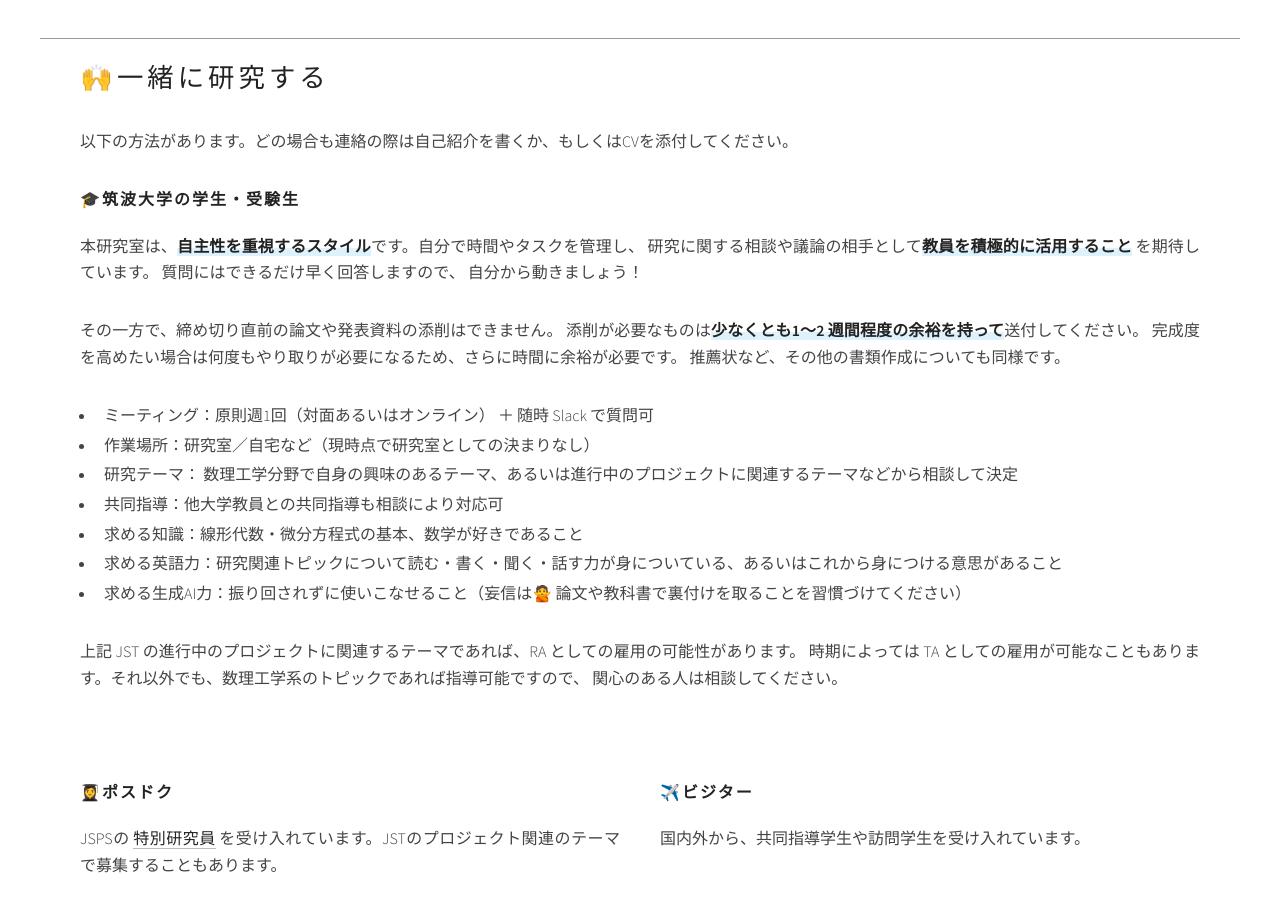
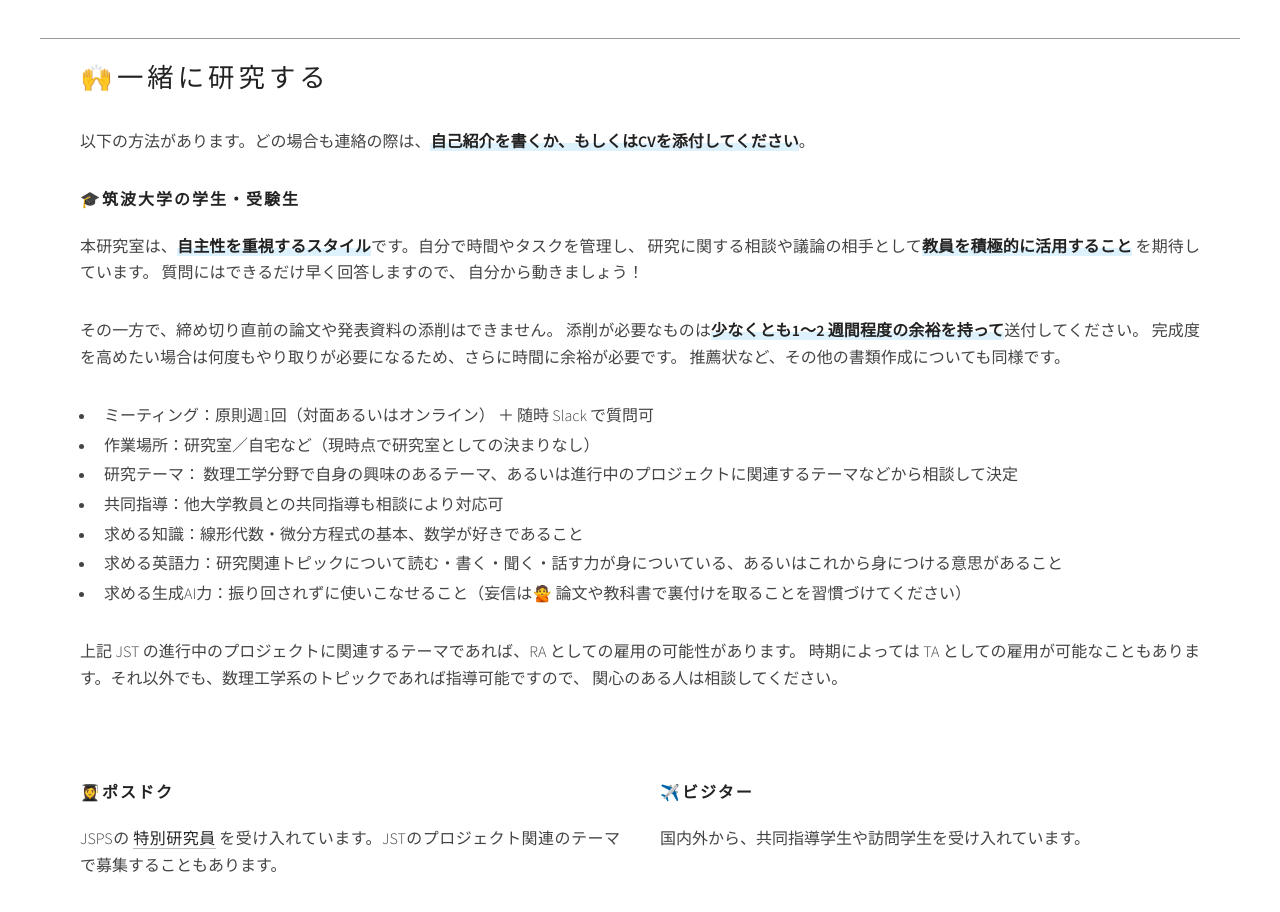
Before and after one commit to mathengx/mathengx.github.io, a plain HTML site: page index.html in a window 1280 px wide. Shown: the part 1640-2552 px from the top of the page. Drawn offline with Linux system fonts and the light colour scheme.

Commit message:
Update index.html

```diff
--- a/index.html
+++ b/index.html
@@ -183,7 +183,7 @@
             <div class="container">
                 <h2>🙌一緒に研究する</h2>
                 <p>
-                以下の方法があります。どの場合も連絡の際は自己紹介を書くか、もしくはCVを添付してください。
+                以下の方法があります。どの場合も連絡の際は、<strong>自己紹介を書くか、もしくはCVを添付してください</strong>。
                 </p>
 
               <div class="row">
```
